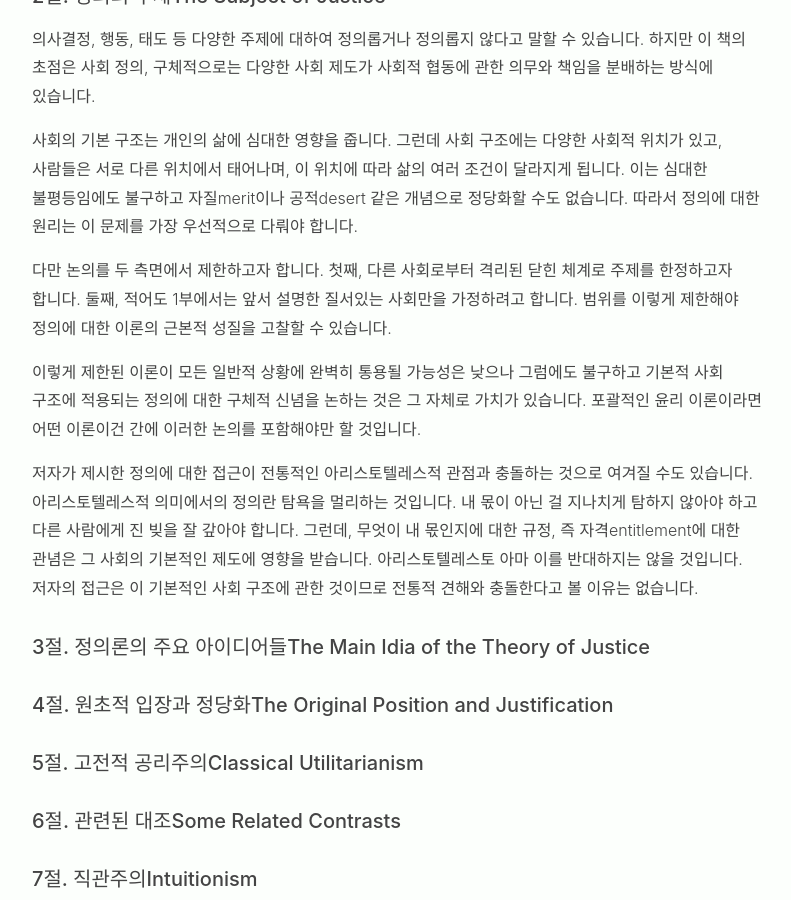
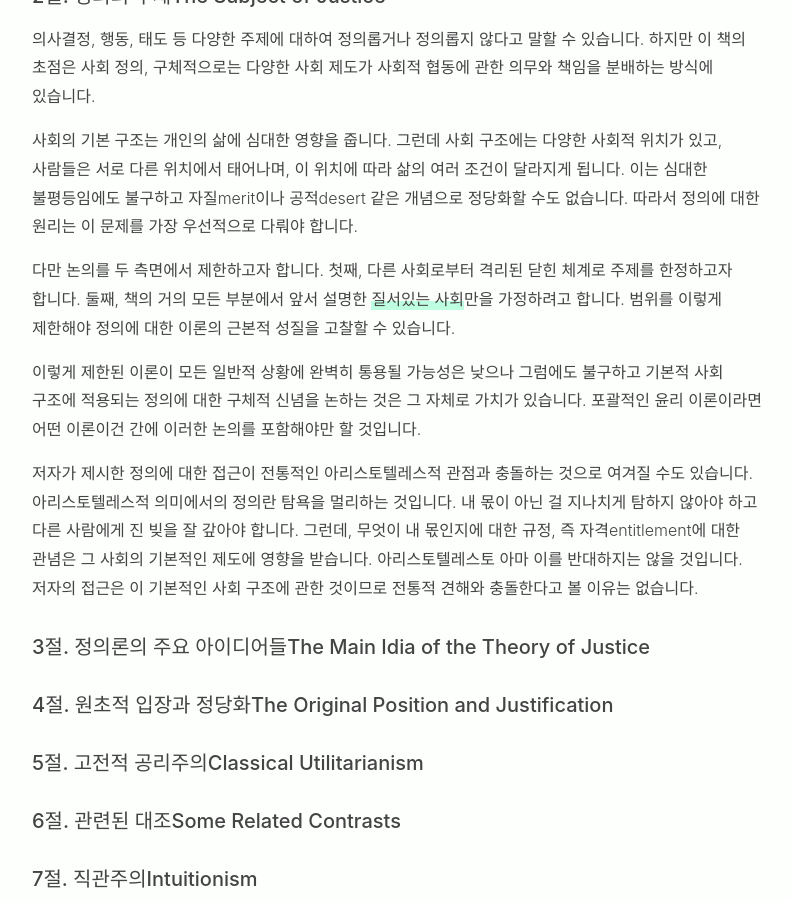
Before and after one commit to veganstudies/veganstudies.github.io, a Jekyll site: the page built from _posts/2021-01-19-a-theory-of-justice.md, in a window 1280 px wide and 900 px high, scrolled down 2806 px. Shown: the whole window, without its empty margins (238-1029 px from the left). Built offline with Jekyll 4.4.1, drawn with Linux system fonts in a browser that asks for light colours; some web fonts are replaced.

Commit message:
오역 수정

```diff
--- a/_posts/2021-01-19-a-theory-of-justice.md
+++ b/_posts/2021-01-19-a-theory-of-justice.md
@@ -101,9 +101,9 @@ Fairness\>가 롤스의 견해를 더 잘 담아내고 있지만, 롤스에 대
 따라서 정의에 대한 원리는 이 문제를 가장 우선적으로 다뤄야 합니다.
 
 다만 논의를 두 측면에서 제한하고자 합니다. 첫째, 다른 사회로부터 격리된
-닫힌 체계로 주제를 한정하고자 합니다. 둘째, 적어도 1부에서는 앞서 설명한
-질서있는 사회만을 가정하려고 합니다. 범위를 이렇게 제한해야 정의에 대한
-이론의 근본적 성질을 고찰할 수 있습니다.
+닫힌 체계로 주제를 한정하고자 합니다. 둘째, 책의 거의 모든 부분에서 앞서
+설명한 **질서있는 사회**만을 가정하려고 합니다. 범위를 이렇게 제한해야
+정의에 대한 이론의 근본적 성질을 고찰할 수 있습니다.
 
 이렇게 제한된 이론이 모든 일반적 상황에 완벽히 통용될 가능성은 낮으나
 그럼에도 불구하고 기본적 사회 구조에 적용되는 정의에 대한 구체적 신념을
```
